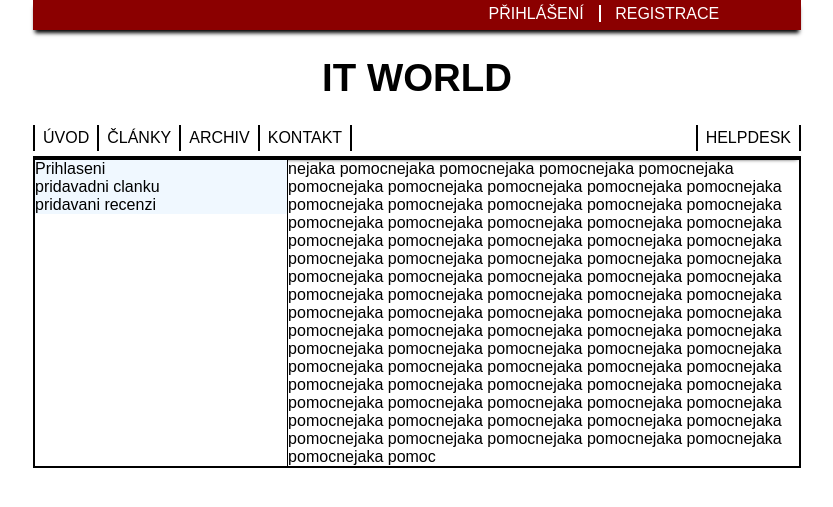
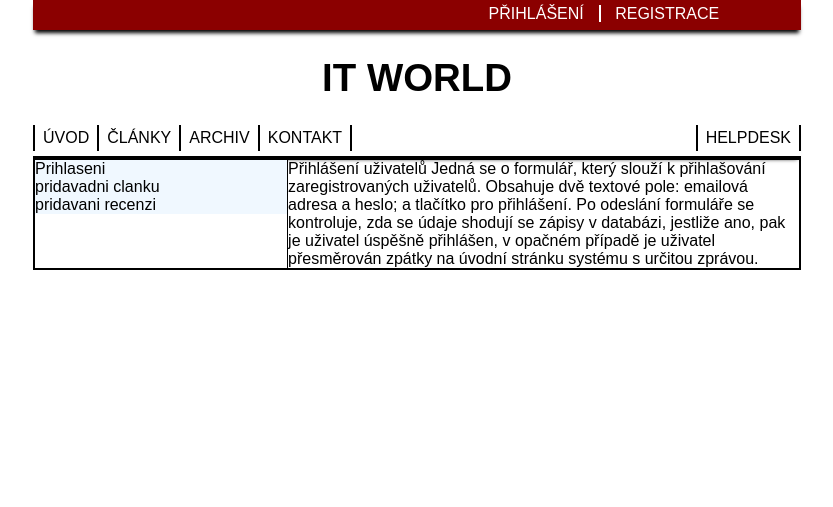
Before and after one commit to Tutislav/Softwarovi-inzenyri-xD, a PHP site: page /helpdesk.php in a window 1280 px wide. Shown: the top 507 px of the page, without its empty margins (223-1056 px from the left). Run offline with PHP 8.4, Linux system fonts and the light colour scheme; data that the repository does not hold is empty.

Commit message:
Update helpdesk.php

```diff
--- a/projekt/helpdesk.php
+++ b/projekt/helpdesk.php
@@ -40,8 +40,37 @@
                 pridavadni clanku<br>
                 pridavani recenzi<br>
             </div>
-            <div class="content" style="border-left:1px solid black;float:left;width:66%">
-                nejaka pomocnejaka pomocnejaka pomocnejaka pomocnejaka pomocnejaka pomocnejaka pomocnejaka pomocnejaka pomocnejaka pomocnejaka pomocnejaka pomocnejaka pomocnejaka pomocnejaka pomocnejaka pomocnejaka pomocnejaka pomocnejaka pomocnejaka pomocnejaka pomocnejaka pomocnejaka pomocnejaka pomocnejaka pomocnejaka pomocnejaka pomocnejaka pomocnejaka pomocnejaka pomocnejaka pomocnejaka pomocnejaka pomocnejaka pomocnejaka pomocnejaka pomocnejaka pomocnejaka pomocnejaka pomocnejaka pomocnejaka pomocnejaka pomocnejaka pomocnejaka pomocnejaka pomocnejaka pomocnejaka pomocnejaka pomocnejaka pomocnejaka pomocnejaka pomocnejaka pomocnejaka pomocnejaka pomocnejaka pomocnejaka pomocnejaka pomocnejaka pomocnejaka pomocnejaka pomocnejaka pomocnejaka pomocnejaka pomocnejaka pomocnejaka pomocnejaka pomocnejaka pomocnejaka pomocnejaka pomocnejaka pomocnejaka pomocnejaka pomocnejaka pomocnejaka pomocnejaka pomocnejaka pomocnejaka pomocnejaka pomocnejaka pomocnejaka pomocnejaka pomoc
+            <div class="content loginhelp" style="border-left:1px solid black;float:left;width:66%">
+Přihlášení uživatelů
+Jedná se o formulář, který slouží k přihlašování zaregistrovaných uživatelů. Obsahuje dvě textové pole: emailová adresa a heslo; a tlačítko pro přihlášení. Po odeslání formuláře se kontroluje, zda se údaje shodují se zápisy v databázi, jestliže ano, pak je uživatel úspěšně přihlášen, v opačném případě je uživatel přesměrován zpátky na úvodní stránku systému s určitou zprávou.
+
+            </div>
+			<div class="content loginhelp" style="border-left:1px solid black;float:left;width:66%;display:none">
+
+            </div>
+			<div class="content loginhelp" style="border-left:1px solid black;float:left;width:66%;display:none">
+
+            </div>
+			<div class="content loginhelp" style="border-left:1px solid black;float:left;width:66%;display:none">
+
+            </div>
+			<div class="content loginhelp" style="border-left:1px solid black;float:left;width:66%;display:none">
+
+            </div>
+			<div class="content loginhelp" style="border-left:1px solid black;float:left;width:66%;display:none">
+
+            </div>
+			<div class="content loginhelp" style="border-left:1px solid black;float:left;width:66%;display:none">
+
+            </div>
+			<div class="content loginhelp" style="border-left:1px solid black;float:left;width:66%;display:none">
+
+            </div>
+			<div class="content loginhelp" style="border-left:1px solid black;float:left;width:66%;display:none">
+
+            </div>
+			<div class="content loginhelp" style="border-left:1px solid black;float:left;width:66%;display:none">
+
             </div>
         </div>
     </div>
```
